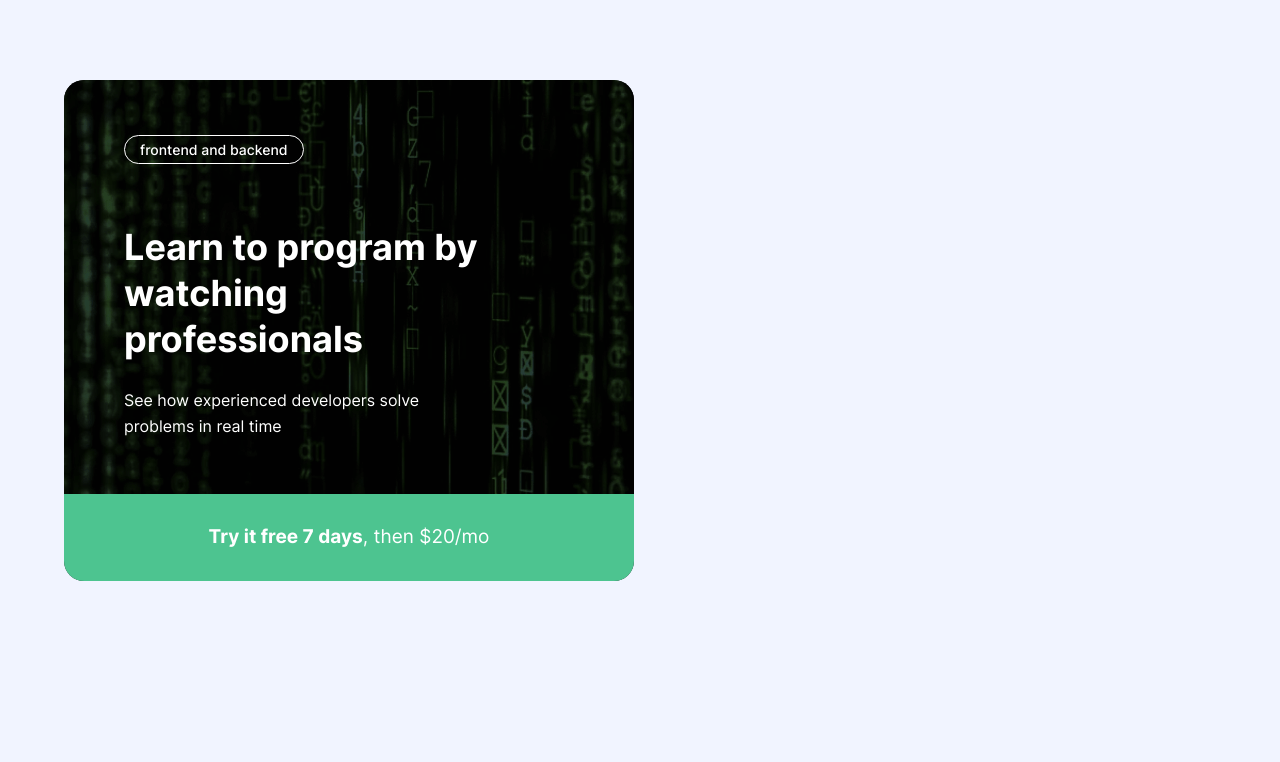
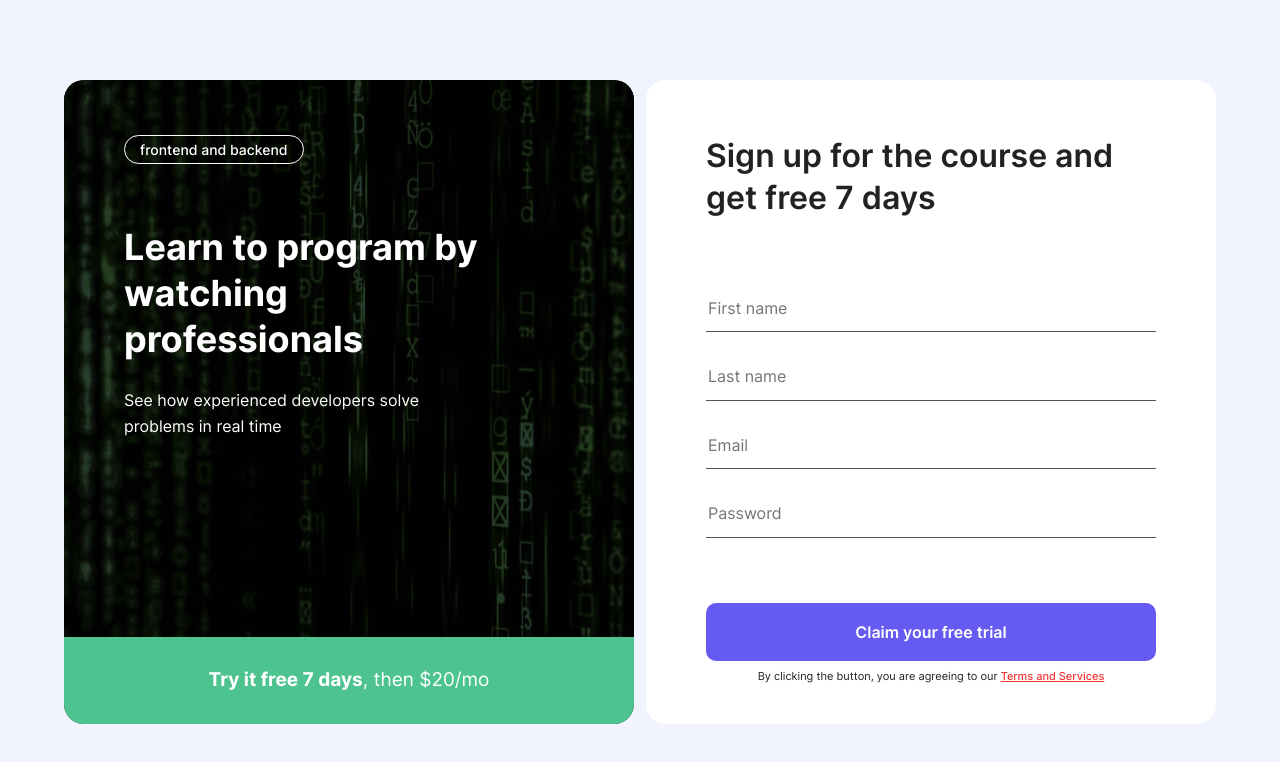
Before and after one commit to ZoitovNurulloh/zn-intro-component, a plain HTML site: page index.html in a window 1280 px wide. Drawn offline with Linux system fonts and the light colour scheme.

Commit message:
Add signup form

```diff
--- a/css/style.css
+++ b/css/style.css
@@ -91,6 +91,8 @@ img {
   flex-grow: 1;
 }
 
+/* INTRO-PAGE */
+
 .intro-page {
   display: flex;
 }
@@ -149,3 +151,73 @@ img {
   font-size: 19px;
   background-color: #4DC490;
 }
+
+
+/* FORM */
+
+.signup-form {
+  width: 100%;
+  max-width: 570px;
+  padding: 55px 60px 40px;
+  margin-left: 12px;
+  border-radius: 20px;
+  overflow: hidden;
+  background-color: #fff;
+}
+
+.signup-form__heading {
+  margin-top: 0;
+  margin-bottom: 65px;
+  font-size: 32px;
+  line-height: 42px;
+  font-weight: 600;
+}
+
+.signup-form__fields {
+  display: flex;
+  flex-direction: column;
+  margin-bottom: 65px;
+}
+
+.signup-form__field {
+  padding-top: 15px;
+  padding-bottom: 14px;
+  border: 0;
+  border-bottom: 1px solid #555;
+  color: #555;
+}
+
+.signup-form__field:focus {
+  border-color: #000;
+  color: #000;
+  font-weight: 600;
+}
+
+.signup-form__field:not(:last-child) {
+  margin-bottom: 20px;
+}
+
+.signup-form__submit {
+  display: block;
+  width: 100%;
+  padding: 20px;
+  border: 0;
+  border-radius: 10px;
+  margin-bottom: 8px;
+  font-weight: 600;
+  background-color: #655AF2;
+  color: #fff;
+  text-align: center;
+  cursor: pointer;
+}
+
+.signup-form__notice {
+  font-size: 11px;
+  line-height: 15px;
+  text-align: center;
+}
+
+.signup-form__notice-link {
+  font-weight: 500;
+  color:#F03535 ;
+}
--- a/index.html
+++ b/index.html
@@ -28,7 +28,21 @@
         </div>
 
 
-        <!-- REGISTRATION-FORM -->
+        <!-- SIGNUP-FORM -->
+        <form action="https://echo.htmlacademy.ru" class="signup-form" method="post">
+          <h2 class="signup-form__heading">Sign up for the course and <br> get free 7 days</h2>
+          <div class="signup-form__fields">
+            <input type="text" class="signup-form__field" name="name" placeholder="First name" aria-label="Name" required>
+
+            <input type="text" class="signup-form__field" name="Last_name" placeholder="Last name" aria-label="Last name" required>
+
+            <input type="email" class="signup-form__field" name="email" placeholder="Email" aria-label="Email" required>
+
+            <input type="password" class="signup-form__field" name="password" placeholder="Password" aria-label="Password" required>
+          </div>
+          <button class="signup-form__submit" type="submit">Claim your free trial</button>
+          <div class="signup-form__notice">By clicking the button, you are agreeing to our <a href="" class="signup-form__notice-link">Terms and Services</a></div>
+        </form>
       </div>
     </div>
   </div>
```
